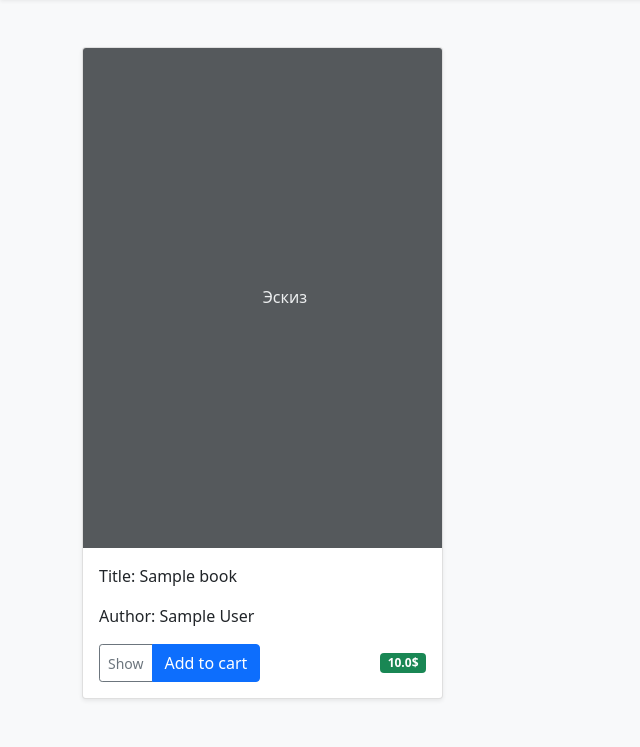
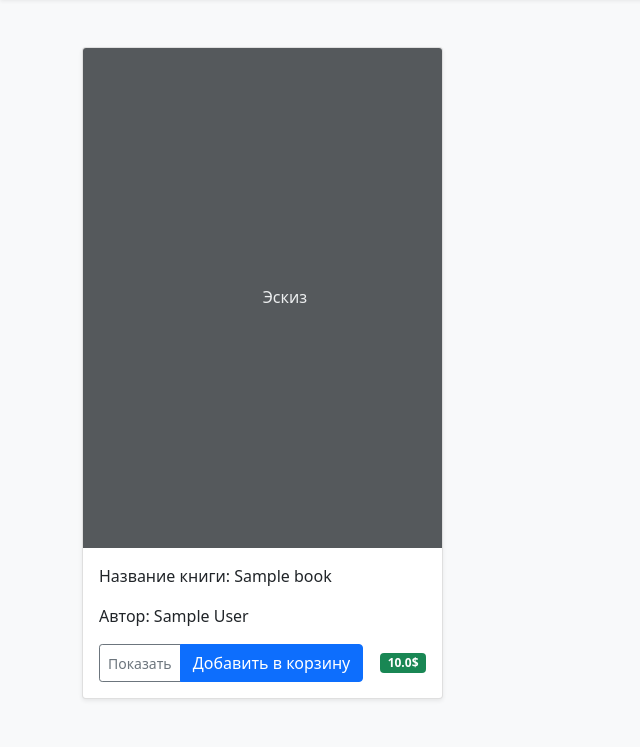
Before and after one commit to olchrkk/book_shop_django, a Django app: page / in a window 1280 px wide. Shown: the part 129-876 px from the top of the page, without its empty margins (0-640 px from the left). Run offline with Django 4.2, Linux system fonts and the light colour scheme; tables that the repository leaves empty hold one stand-in row (values such as "Sample post").

Commit message:
update index.html

```diff
--- a/templates/catalog/index.html
+++ b/templates/catalog/index.html
@@ -39,12 +39,12 @@
                 <div class="card shadow-sm">
                     <svg class="bd-placeholder-img card-img-top" width="30%" height="500px" xmlns="http://www.w3.org/2000/svg" role="img" aria-label="Placeholder: Эскиз" preserveAspectRatio="xMidYMid slice" focusable="false"><title>Placeholder</title><rect width="100%" height="100%" fill="#55595c"></rect><text x="50%" y="50%" fill="#eceeef" dy=".3em">Эскиз</text></svg>
                     <div class="card-body">
-                        <p class="card-text">Title: {{book.title}}</p>
-                        <p class="card-text">Author: {{book.author}}</p>
+                        <p class="card-text">Название книги: {{book.title}}</p>
+                        <p class="card-text">Автор: {{book.author}}</p>
                         <div class="d-flex justify-content-between align-items-center">
                             <div class="btn-group">
-                                <button type="button" class="btn btn-sm btn-outline-secondary">Show</button>
-                                <button type="button" class="btn btn-primary">Add to cart</button>
+                                <button type="button" class="btn btn-sm btn-outline-secondary">Показать</button>
+                                <button type="button" class="btn btn-primary">Добавить в корзину</button>
                             </div>
                             <span class="badge bg-success">{{book.price}}$</span>
                         </div>
```
